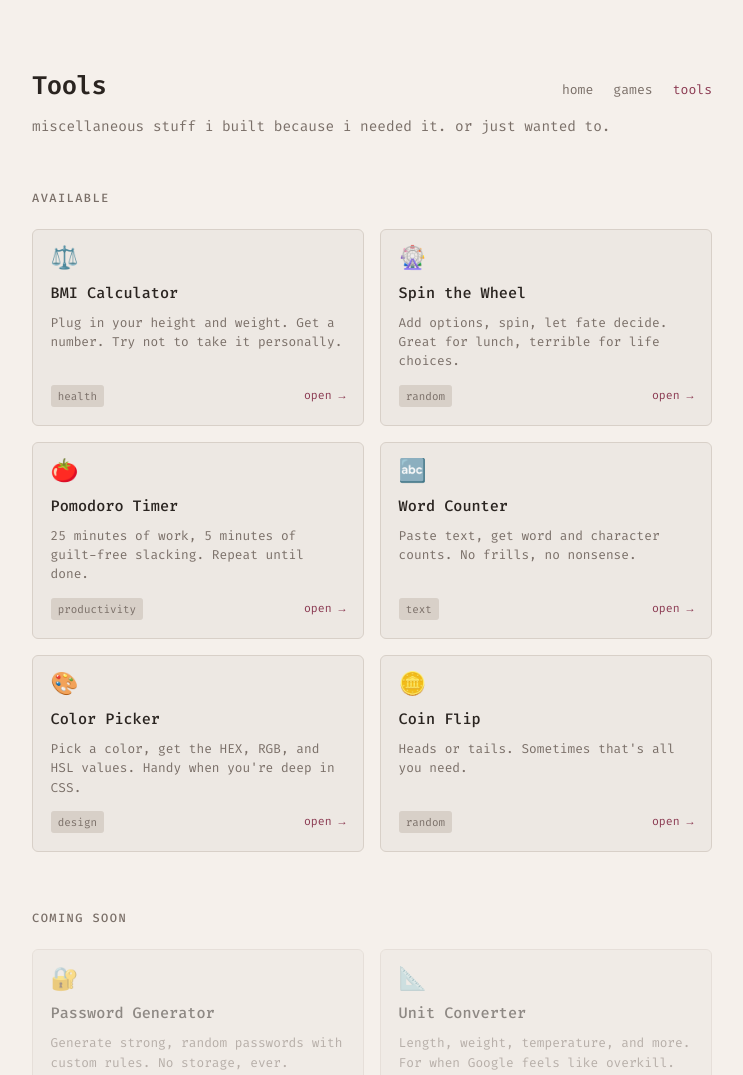
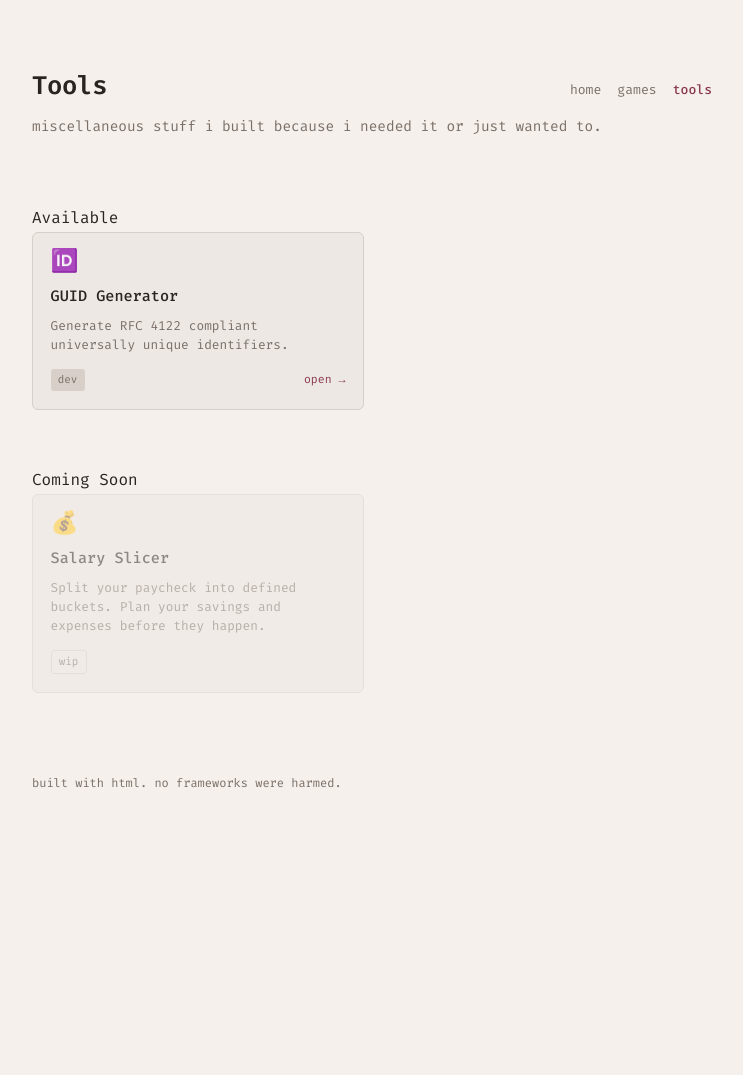
Before and after one commit to MountainHills/introduction-website, a plain HTML site: page tools.html in a window 1280 px wide. Shown: the top 1075 px of the page, without its empty margins (268-1011 px from the left). After the commit the page ends 890 px from the top, so only its background shows below. Drawn offline with Linux system fonts and the light colour scheme.

Commit message:
Create GUID Generator utility tool

```diff
--- /dev/null
+++ b/assets/css/tools.css
@@ -0,0 +1,90 @@
+/* ── Card Grid ── */
+.card-grid {
+  display: grid;
+  grid-template-columns: repeat(2, 1fr);
+  gap: 1rem;
+  margin-bottom: 3.5rem;
+}
+
+.card {
+  background: var(--surface);
+  border: 1px solid var(--border);
+  border-radius: 6px;
+  padding: 1.1rem;
+  display: flex;
+  flex-direction: column;
+  gap: 0.4rem;
+  transition: border-color 0.15s ease;
+  text-decoration: none;
+  color: inherit;
+  cursor: pointer;
+}
+
+.card:hover {
+  border-color: var(--accent);
+}
+
+.card:hover .card-title {
+  color: var(--accent);
+}
+
+.card-emoji {
+  font-size: 1.4rem;
+  line-height: 1;
+  margin-bottom: 0.25rem;
+}
+
+.card-title {
+  font-size: 0.95rem;
+  font-weight: 500;
+  color: var(--text);
+  transition: color 0.15s ease;
+}
+
+.card-desc {
+  font-size: 0.8rem;
+  color: var(--muted);
+  line-height: 1.5;
+  flex: 1;
+}
+
+.card-meta {
+  display: flex;
+  align-items: center;
+  gap: 0.5rem;
+  margin-top: 0.5rem;
+}
+
+.card-tag {
+  font-size: 0.68rem;
+  padding: 0.1rem 0.45rem;
+  background: var(--border);
+  border-radius: 3px;
+  color: var(--muted);
+}
+
+.card-open {
+  font-size: 0.72rem;
+  color: var(--accent);
+  margin-left: auto;
+}
+
+/* ── Unavailable state ── */
+.card.unavailable {
+  opacity: 0.5;
+  cursor: default;
+  pointer-events: none;
+}
+
+.card-tag.wip {
+  background: transparent;
+  border: 1px solid var(--border);
+  color: var(--muted);
+}
+
+/* ── Responsive ── */
+@media (max-width: 500px) {
+  .card-grid {
+    grid-template-columns: 1fr;
+  }
+}
--- a/tools.html
+++ b/tools.html
@@ -1,272 +1,66 @@
-<!DOCTYPE html>
+<!doctype html>
 <html lang="en">
   <head>
     <meta charset="UTF-8" />
     <meta name="viewport" content="width=device-width, initial-scale=1.0" />
-  <title>Tools — Your Name</title>
-  <link rel="preconnect" href="https://fonts.googleapis.com" />
-  <link rel="preconnect" href="https://fonts.gstatic.com" crossorigin />
-  <link href="https://fonts.googleapis.com/css2?family=Fira+Code:wght@300;400;500;600&display=swap" rel="stylesheet" />
-  <style>
-    *, *::before, *::after { box-sizing: border-box; margin: 0; padding: 0; }
-
-    :root {
-      --bg:      #f5f0eb;
-      --surface: #ede8e3;
-      --border:  #d8d0c8;
-      --text:    #2a2420;
-      --muted:   #7a6f68;
-      --accent:  #8b3a52;
-      --link:    #8b3a52;
-    }
-
-    body {
-      background-color: var(--bg);
-      color: var(--text);
-      font-family: 'Fira Code', monospace;
-      font-weight: 400;
-      line-height: 1.75;
-      padding: 4rem 1.5rem 6rem;
-    }
-
-    main { max-width: 680px; margin: 0 auto; }
-
-    /* ── Header ── */
-    header { margin-bottom: 3rem; }
-
-    .header-top {
-      display: flex;
-      justify-content: space-between;
-      align-items: baseline;
-      gap: 1rem;
-      margin-bottom: 0.35rem;
-    }
-
-    header h1 { font-size: 1.6rem; font-weight: 600; letter-spacing: -0.02em; }
-
-    header nav {
-      display: flex;
-      gap: 1.25rem;
-      align-items: baseline;
-    }
-
-    header nav a {
-      font-size: 0.82rem;
-      color: var(--muted);
-      text-decoration: none;
-    }
-
-    header nav a:hover { color: var(--accent); }
-    header nav a.active { color: var(--accent); }
-
-    header p { color: var(--muted); font-size: 0.9rem; }
-
-    /* ── Section label ── */
-    .section-label {
-      font-size: 0.75rem;
-      font-weight: 500;
-      text-transform: uppercase;
-      letter-spacing: 0.12em;
-      color: var(--muted);
-      margin-bottom: 1.25rem;
-    }
-
-    /* ── Tools Grid ── */
-    .tools-grid {
-      display: grid;
-      grid-template-columns: repeat(2, 1fr);
-      gap: 1rem;
-      margin-bottom: 3.5rem;
-    }
-
-    .tool-card {
-      background: var(--surface);
-      border: 1px solid var(--border);
-      border-radius: 6px;
-      padding: 1.1rem;
-      display: flex;
-      flex-direction: column;
-      gap: 0.4rem;
-      transition: border-color 0.15s ease;
-      text-decoration: none;
-      color: inherit;
-      cursor: pointer;
-    }
-
-    .tool-card:hover { border-color: var(--accent); }
-    .tool-card:hover .tool-title { color: var(--accent); }
-
-    .tool-emoji {
-      font-size: 1.4rem;
-      line-height: 1;
-      margin-bottom: 0.25rem;
-    }
-
-    .tool-title {
-      font-size: 0.95rem;
-      font-weight: 500;
-      color: var(--text);
-      transition: color 0.15s ease;
-    }
-
-    .tool-desc {
-      font-size: 0.8rem;
-      color: var(--muted);
-      line-height: 1.5;
-      flex: 1;
-    }
-
-    .tool-meta {
-      display: flex;
-      align-items: center;
-      gap: 0.5rem;
-      margin-top: 0.5rem;
-    }
-
-    .tool-tag {
-      font-size: 0.68rem;
-      padding: 0.1rem 0.45rem;
-      background: var(--border);
-      border-radius: 3px;
-      color: var(--muted);
-    }
-
-    .tool-open {
-      font-size: 0.72rem;
-      color: var(--accent);
-      margin-left: auto;
-    }
-
-    /* ── Unavailable state ── */
-    .tool-card.unavailable {
-      opacity: 0.5;
-      cursor: default;
-      pointer-events: none;
-    }
-
-    .tool-tag.wip {
-      background: transparent;
-      border: 1px solid var(--border);
-      color: var(--muted);
-    }
-
-    /* ── Footer ── */
-    footer { margin-top: 5rem; font-size: 0.75rem; color: var(--border); }
-
-    /* ── Responsive ── */
-    @media (max-width: 500px) {
-      .header-top { flex-direction: column; gap: 0.5rem; }
-      .tools-grid { grid-template-columns: 1fr; }
-    }
-  </style>
+    <link
+      rel="shortcut icon"
+      href="./assets/images/favicon.svg"
+      type="image/svg+xml"
+    />
+    <link rel="stylesheet" href="./assets/css/tools.css" />
+    <link href="./assets/css/styles.css" rel="stylesheet" />
+    <title>Tools — Anton Bondoc</title>
   </head>
   <body>
     <main>
-
       <header>
         <div class="header-top">
           <h1>Tools</h1>
           <nav>
-          <a href="index.html">home</a>
-          <a href="games.html">games</a>
-          <a href="tools.html" class="active">tools</a>
+            <a href="/index.html">home</a>
+            <a href="/coming-soon.html">games</a>
+            <a href="/tools.html" class="active">tools</a>
           </nav>
         </div>
-      <p>miscellaneous stuff i built because i needed it. or just wanted to.</p>
+        <p class="header-sub">
+          miscellaneous stuff i built because i needed it or just wanted to.
+        </p>
       </header>
 
       <p class="section-label">Available</p>
 
-    <div class="tools-grid">
-
-      <a class="tool-card" href="tools/bmi-calculator.html">
-        <div class="tool-emoji">⚖️</div>
-        <div class="tool-title">BMI Calculator</div>
-        <div class="tool-desc">Plug in your height and weight. Get a number. Try not to take it personally.</div>
-        <div class="tool-meta">
-          <span class="tool-tag">health</span>
-          <span class="tool-open">open →</span>
+      <div class="card-grid">
+        <a class="card" href="/guid-generator.html">
+          <div class="card-emoji">🆔</div>
+          <div class="card-title">GUID Generator</div>
+          <div class="card-desc">
+            Generate RFC 4122 compliant universally unique identifiers.
+          </div>
+          <div class="card-meta">
+            <span class="card-tag">dev</span>
+            <span class="card-open">open →</span>
           </div>
         </a>
-
-      <a class="tool-card" href="tools/spin-the-wheel.html">
-        <div class="tool-emoji">🎡</div>
-        <div class="tool-title">Spin the Wheel</div>
-        <div class="tool-desc">Add options, spin, let fate decide. Great for lunch, terrible for life choices.</div>
-        <div class="tool-meta">
-          <span class="tool-tag">random</span>
-          <span class="tool-open">open →</span>
-        </div>
-      </a>
-
-      <a class="tool-card" href="tools/pomodoro.html">
-        <div class="tool-emoji">🍅</div>
-        <div class="tool-title">Pomodoro Timer</div>
-        <div class="tool-desc">25 minutes of work, 5 minutes of guilt-free slacking. Repeat until done.</div>
-        <div class="tool-meta">
-          <span class="tool-tag">productivity</span>
-          <span class="tool-open">open →</span>
-        </div>
-      </a>
-
-      <a class="tool-card" href="tools/word-counter.html">
-        <div class="tool-emoji">🔤</div>
-        <div class="tool-title">Word Counter</div>
-        <div class="tool-desc">Paste text, get word and character counts. No frills, no nonsense.</div>
-        <div class="tool-meta">
-          <span class="tool-tag">text</span>
-          <span class="tool-open">open →</span>
-        </div>
-      </a>
-
-      <a class="tool-card" href="tools/color-picker.html">
-        <div class="tool-emoji">🎨</div>
-        <div class="tool-title">Color Picker</div>
-        <div class="tool-desc">Pick a color, get the HEX, RGB, and HSL values. Handy when you're deep in CSS.</div>
-        <div class="tool-meta">
-          <span class="tool-tag">design</span>
-          <span class="tool-open">open →</span>
-        </div>
-      </a>
-
-      <a class="tool-card" href="tools/coin-flip.html">
-        <div class="tool-emoji">🪙</div>
-        <div class="tool-title">Coin Flip</div>
-        <div class="tool-desc">Heads or tails. Sometimes that's all you need.</div>
-        <div class="tool-meta">
-          <span class="tool-tag">random</span>
-          <span class="tool-open">open →</span>
-        </div>
-      </a>
-
       </div>
 
       <p class="section-label">Coming Soon</p>
 
-    <div class="tools-grid">
-
-      <div class="tool-card unavailable">
-        <div class="tool-emoji">🔐</div>
-        <div class="tool-title">Password Generator</div>
-        <div class="tool-desc">Generate strong, random passwords with custom rules. No storage, ever.</div>
-        <div class="tool-meta">
-          <span class="tool-tag wip">wip</span>
+      <div class="card-grid">
+        <div class="card unavailable">
+          <div class="card-emoji">💰</div>
+          <div class="card-title">Salary Slicer</div>
+          <div class="card-desc">
+            Split your paycheck into defined buckets. Plan your savings and
+            expenses before they happen.
+          </div>
+          <div class="card-meta">
+            <span class="card-tag wip">wip</span>
+          </div>
         </div>
       </div>
 
-      <div class="tool-card unavailable">
-        <div class="tool-emoji">📐</div>
-        <div class="tool-title">Unit Converter</div>
-        <div class="tool-desc">Length, weight, temperature, and more. For when Google feels like overkill.</div>
-        <div class="tool-meta">
-          <span class="tool-tag wip">wip</span>
-        </div>
-      </div>
-
-    </div>
-
       <footer>built with html. no frameworks were harmed.</footer>
-
     </main>
   </body>
 </html>
```
Also changed, not shown: guid-generator.html (added, +300 -0 lines), pindot.html (+1 -1 lines). Lines whose indentation alone changed are shown as unchanged.
